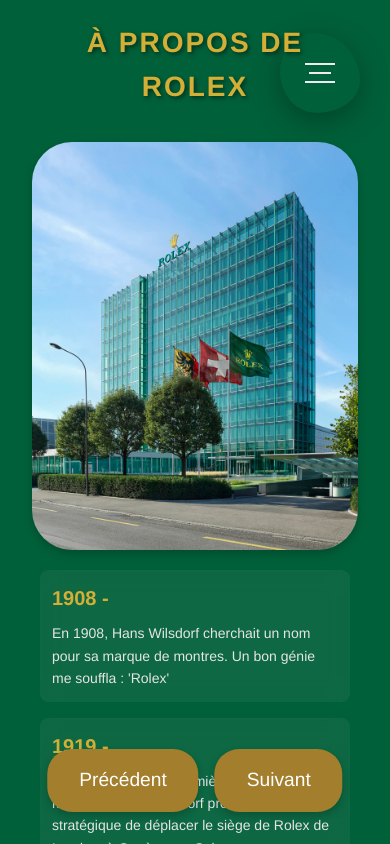
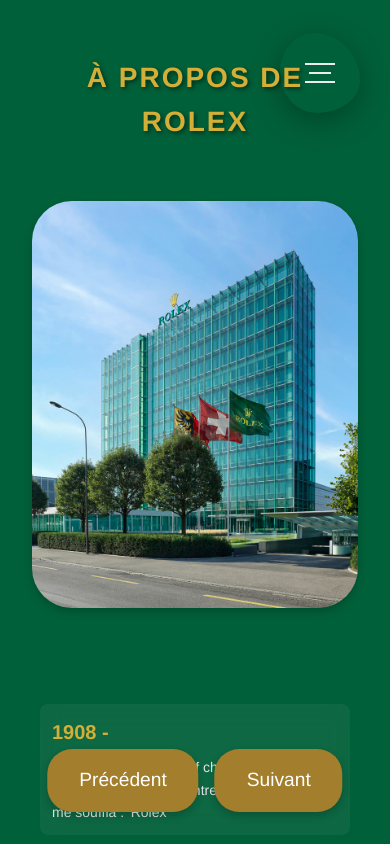
Before and after one commit to Niwa-Yume/rapport-de-stage-rolex-2024, an Angular app: page / in a window 390 px wide. Both pictures are taken after a click on the button "Suivant". Built offline with nearby package versions, Linux system fonts and the light colour scheme.

Commit message:
amélioraton page a propos de rolex

```diff
--- a/src/app/about-rolex/about-rolex.component.css
+++ b/src/app/about-rolex/about-rolex.component.css
@@ -12,7 +12,7 @@
 
 /* Hero Section */
 .hero {
-  height: 60vh;
+  height: 20vh;
   display: flex;
   flex-direction: column;
   align-items: center;
@@ -39,6 +39,18 @@
   text-shadow: 2px 2px 4px rgba(0, 0, 0, 0.5);
 }
 
+.content-container {
+  display: flex;
+  align-items: flex-start;
+  gap: 2rem;
+}
+
+.image-container {
+  flex: 1;
+  max-width: 45%;
+  margin-right: 2rem; /* Ajout de marge à droite pour éloigner la timeline */
+}
+
 .responsive-image {
   max-width: 100%;
   height: auto;
@@ -53,8 +65,8 @@
 
 /* Timeline Section */
 .timeline-container {
-  max-width: 64rem;
-  margin: 0 auto;
+  flex: 2; /* Permet de prendre plus de place */
+  max-width: 50%;
   padding: 1.5rem;
   border-radius: 1rem;
 }
@@ -101,57 +113,28 @@
   color: #e5e5e5;
 }
 
-/* Internship Section */
-.glass-card {
-  backdrop-filter: blur(16px);
-  background: rgba(255, 255, 255, 0.1);
-  border-radius: 0.75rem;
-  padding: 1.5rem;
-  box-shadow: 0 8px 32px rgba(0, 0, 0, 0.2);
-  transform: translateZ(0);
-  margin-top: 4rem;
-}
+@media (max-width: 1024px) {
+  .title {
+    font-size: 3rem;
+  }
 
-.tech-grid {
-  display: grid;
-  grid-template-columns: repeat(2, 1fr);
-  gap: 1.5rem;
-  margin-top: 2rem;
-}
+  .content-container {
+    flex-direction: column;
+  }
 
-.tech-card {
-  background: rgba(255, 255, 255, 0.08);
-  padding: 2.5rem;
-  border-radius: 1rem;
-  backdrop-filter: blur(8px);
-  transition: all 0.3s ease;
-}
+  .image-container, .timeline-container {
+    max-width: 100%;
+    margin-right: 0;
+  }
 
-.tech-card:hover {
-  transform: scale(1.05);
-}
-
-.tech-card h3 {
-  font-size: 1.25rem;
-  font-weight: 700;
-  color: #d4af37;
-  margin-bottom: 1rem;
-}
-
-.tech-card p {
-  margin: 1rem 0;
-  font-size: 1.1rem;
-  color: #e5e5e5;
+  .image-container {
+    margin-bottom: 2rem;
+  }
 }
 
 @media (max-width: 768px) {
   .title {
     font-size: 2.25rem;
-  }
-
-  .tech-grid {
-    grid-template-columns: 1fr;
-    gap: 1rem;
   }
 
   .timeline-container {
--- a/src/app/about-rolex/about-rolex.component.html
+++ b/src/app/about-rolex/about-rolex.component.html
@@ -1,23 +1,23 @@
 <div class="about-rolex" (scroll)="onScroll($event)">
   <header class="hero">
     <h1 class="title">À propos de Rolex</h1>
+  </header>
+  <!-- Content Container -->
+  <div class="content-container">
     <div class="image-container">
       <img src="rolex batiment.jpg" alt="batiment" class="responsive-image rounded-lg" style="max-height: 55vh;">
     </div>
-  </header>
 
     <div class="timeline-container">
       <ng-container *ngIf="timelineEvents.length; else noEvents">
         <div class="timeline-event" *ngFor="let event of timelineEvents">
           <span class="year">{{event.year}} -</span>
-        <span class="event-description"> {{event.event}}</span>
+          <span class="event-description">{{event.event}}</span>
         </div>
       </ng-container>
       <ng-template #noEvents>
         <p>Aucun événement à afficher.</p>
       </ng-template>
     </div>
-
-
-
   </div>
+</div>
```
Lines whose indentation alone changed are shown as unchanged.
